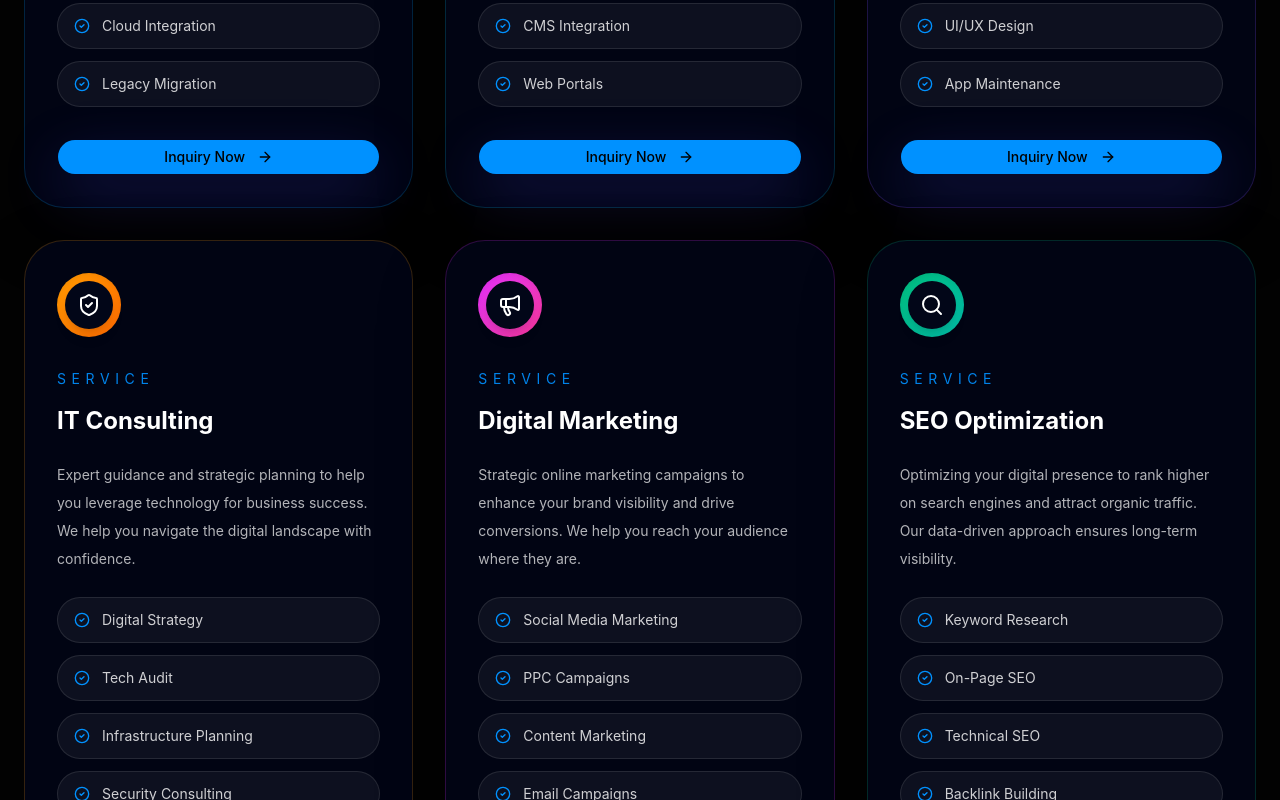
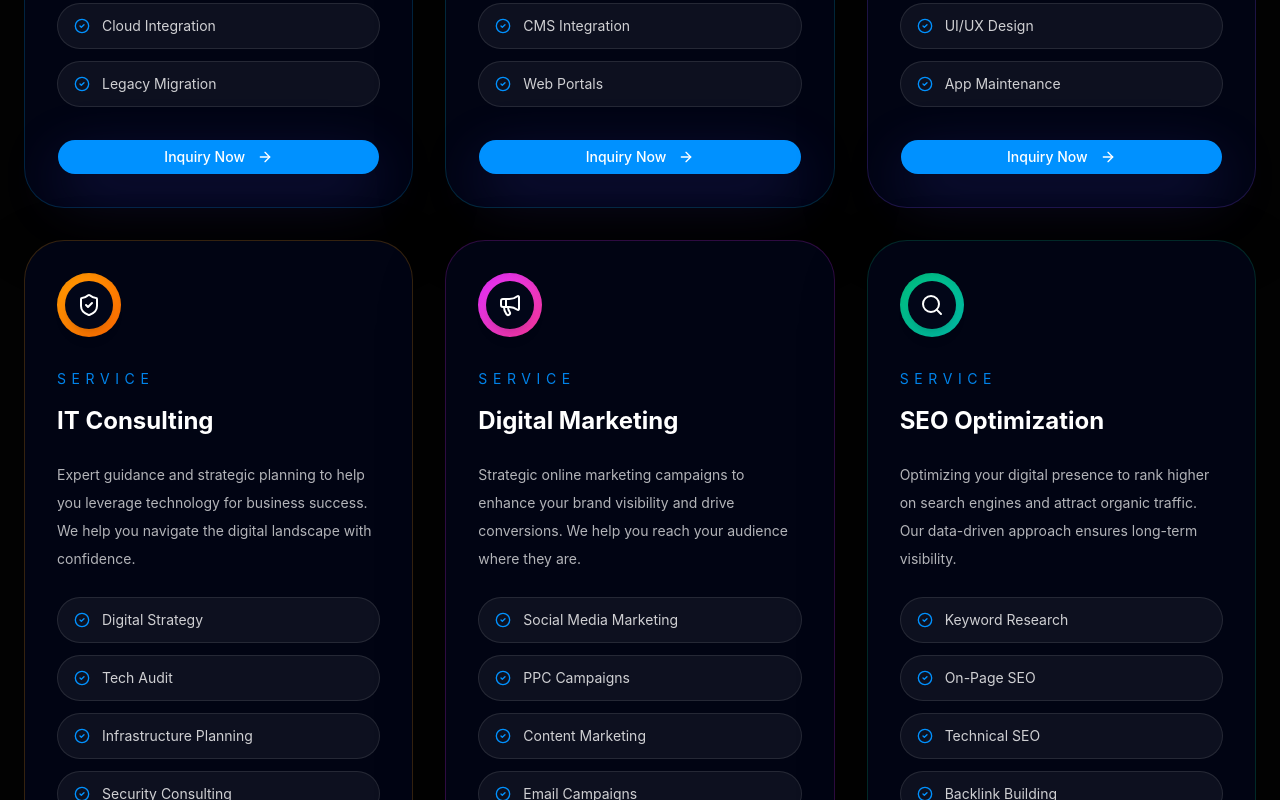
Before and after one commit to rutvikdholakiya30/codefixer, a React (Vite) app: page /services in a window 1280 px wide. Shown: the part 1020-1820 px from the top of the page. Built offline with nearby package versions, Linux system fonts and the light colour scheme.

Commit message:
website updated

```diff
--- a/src/pages/Services.tsx
+++ b/src/pages/Services.tsx
@@ -151,7 +151,7 @@ export default function Services() {
                     size="lg"
                     className="w-full rounded-full bg-primary text-black shadow-[0_20px_60px_rgba(79,70,229,0.24)] transition hover:bg-primary/90"
                   >
-                    <Link to="/contact" className="inline-flex items-center justify-center gap-3">
+                    <Link to="/contact" className="inline-flex items-center justify-center gap-3 text-white">
                       Inquiry Now
                       <ArrowRight className="w-5 h-5" />
                     </Link>
```
